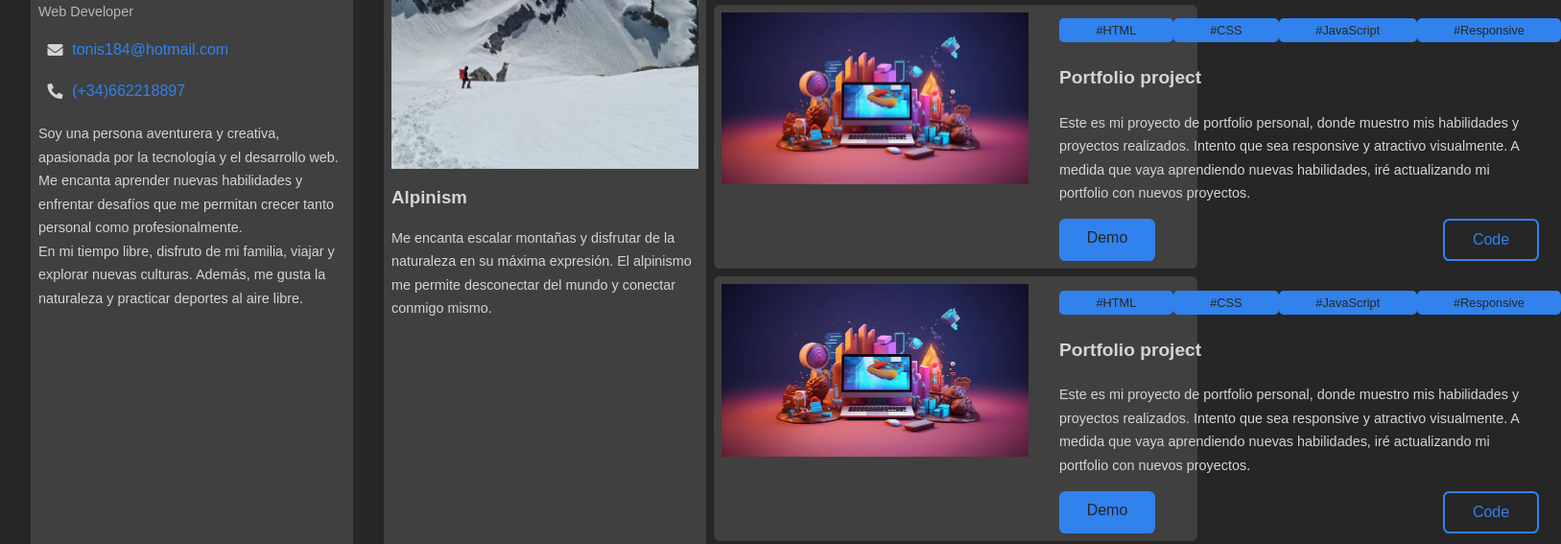
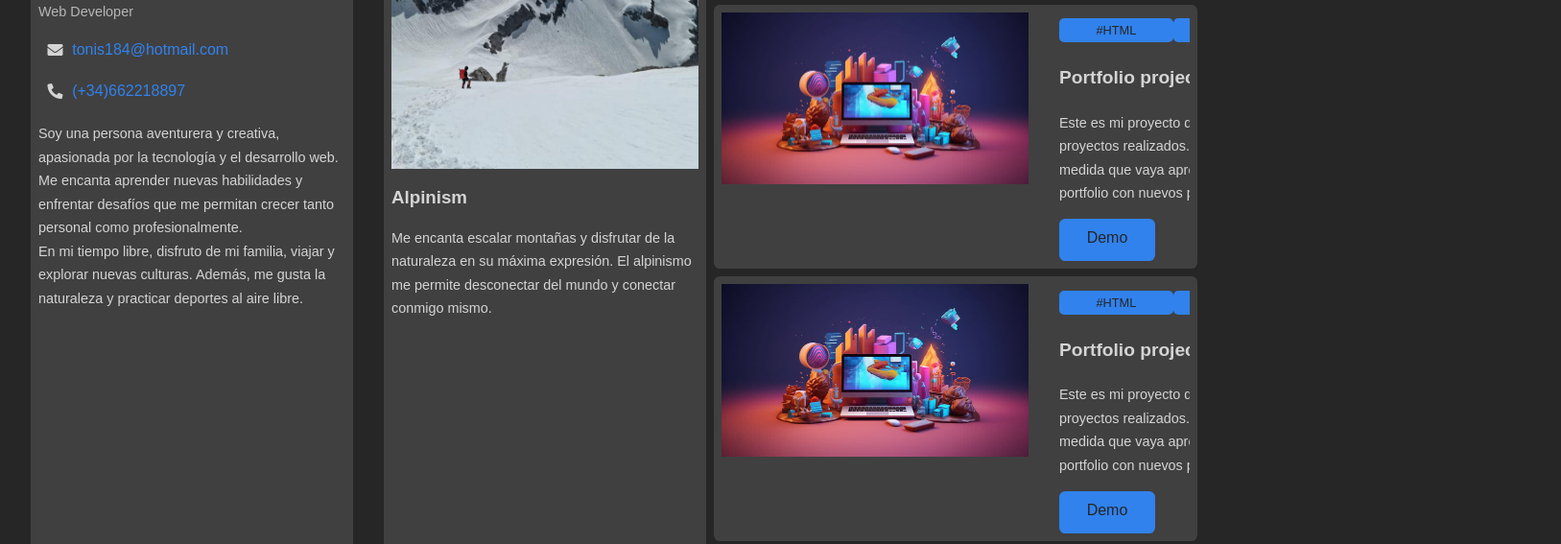
Before and after one commit to Toni-programmer/Portfolio, a plain HTML site: page index.html in a window 1280 px wide. Shown: the part 416-983 px from the top of the page at 96% size, 1627 px wide, since content can reach past the window. Drawn offline with Linux system fonts and the light colour scheme.

Commit message:
cambios en project

```diff
--- a/css/styles.css
+++ b/css/styles.css
@@ -228,8 +228,9 @@ body.dark{
 
 .project{
     margin-left: 2em;
-
-
+    overflow: hidden;
+    max-width: 100%;
+    display: grid;
 }}
 
 
@@ -238,7 +239,9 @@ body.dark{
     justify-content: space-between;
     margin: 0.5em 0;
     font-size: 1em;
-    width: 275px;
+    max-width: 100%;
+
+
 }
 
 @media screen and (min-width: 720px){
@@ -253,6 +256,7 @@ body.dark{
     padding: 0.4em 3em;
     border-radius: var(--border-radius);
     color: var(--bg-color);
+
 
 }
 
```
